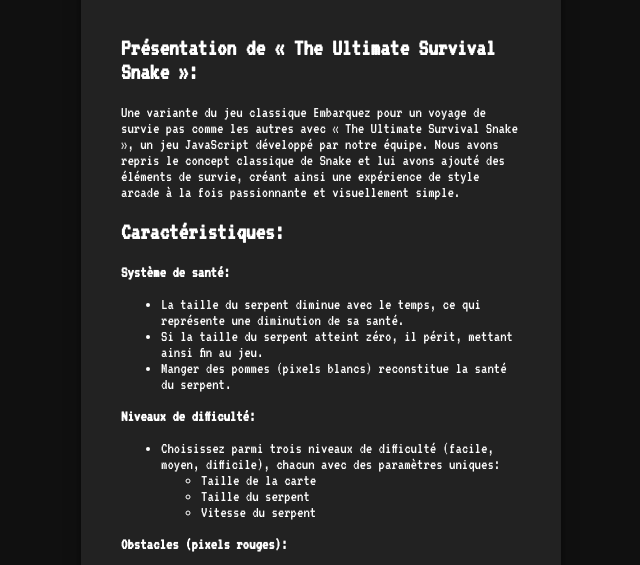
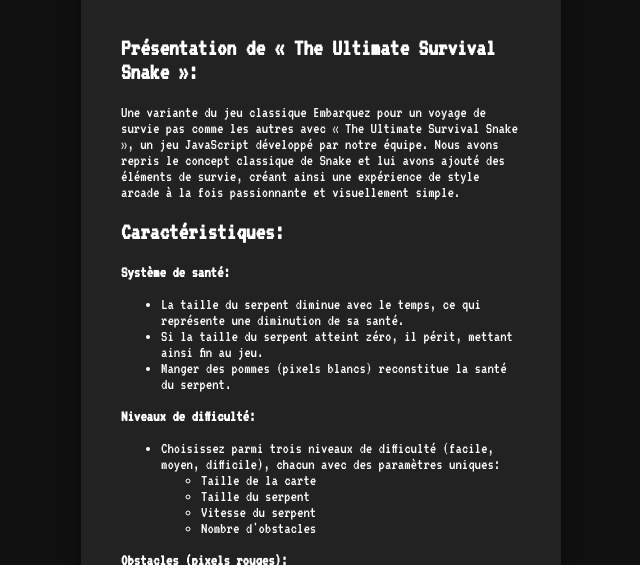
Before and after one commit to YOYOPX15/The-Ultimate-Survival-Snake, a plain HTML site: page menu/information.html in a window 1280 px wide. Shown: the part 195-760 px from the top of the page, without its empty margins (319-959 px from the left). Drawn offline with Linux system fonts and the light colour scheme.

```diff
--- a/menu/information.html
+++ b/menu/information.html
@@ -27,6 +27,7 @@
                 <li>Taille de la carte</li>
                 <li>Taille du serpent</li>
                 <li>Vitesse du serpent</li>
+                <li>Nombre d'obstacles</li>
             </ul>
         </ul>
         <strong>Obstacles (pixels rouges):</strong>
```
Also changed, not shown: 1 other file.
